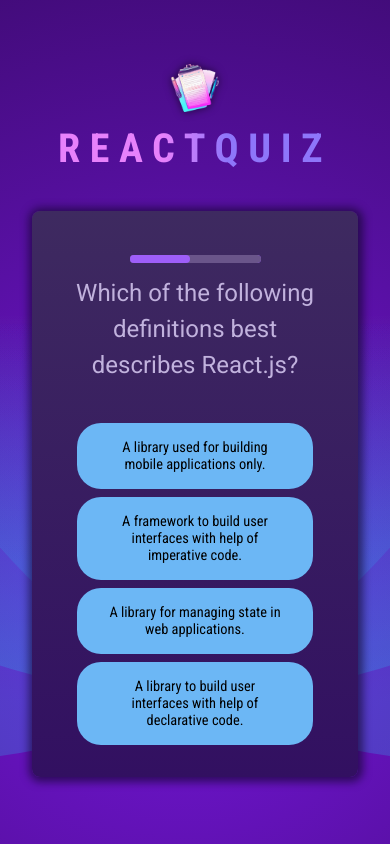
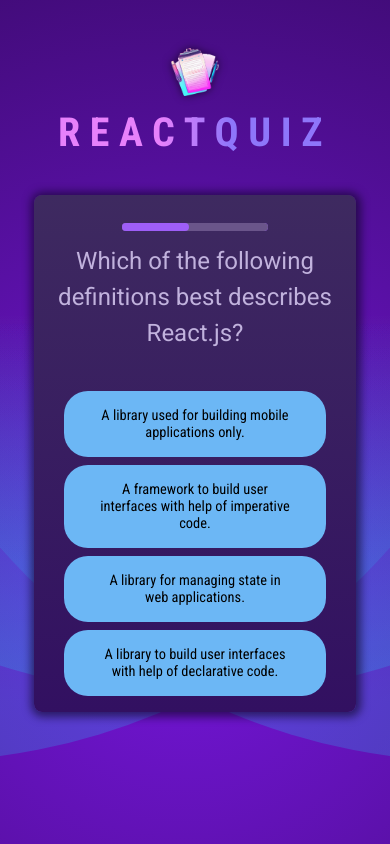
Before and after one commit to Rishabhkumar111/QuizApp, a React (Vite) app: page / in a window 390 px wide. Built offline with nearby package versions, Linux system fonts and the light colour scheme.

Commit message:
Added Responsiveness for diffrent sizes of screens

```diff
--- a/src/index.css
+++ b/src/index.css
@@ -334,3 +334,30 @@
     transform: translateY(0);
   }
 }
+
+@media screen and (max-width: 768px) {
+  body {
+    padding: 1rem;
+  }
+
+  #quiz {
+    max-width: 90%;
+    padding: 1rem;
+  }
+
+  #last-try {
+    max-width: 90%;
+    margin: 1rem auto;
+    font-size: 0.8rem;
+    text-align: center;
+  }
+  #summary-stats {
+    display: flex;
+    gap: 1rem;
+    width: 90%;
+    margin: 2rem auto;
+    padding-bottom: 2rem;
+    border-bottom: 2px solid #594276;
+  }
+
+}
```
